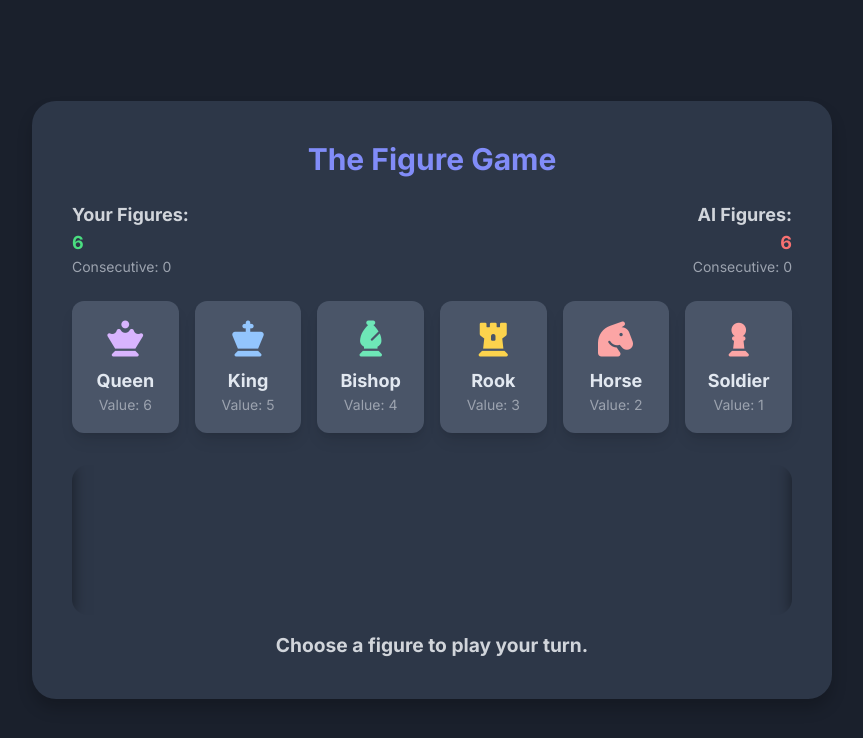
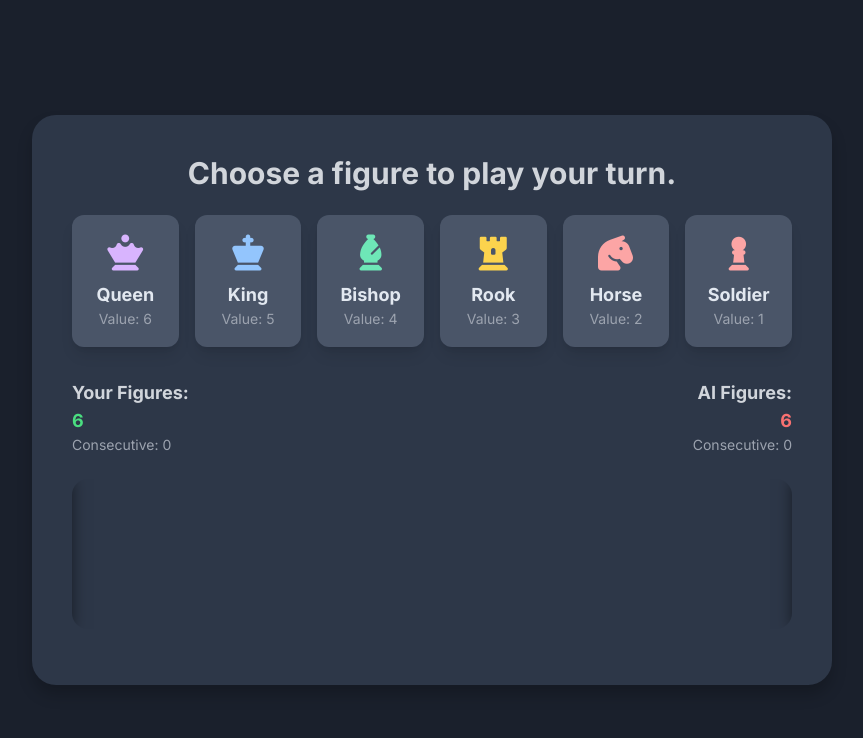
Before and after one commit to monikaplutadesign-it/figuresgame-logic-strategy, a plain HTML site: page index.html in a window 1280 px wide. Shown: the whole page, without its empty margins (208-1071 px from the left). Drawn offline with nearby package versions, Linux system fonts and the light colour scheme.

Commit message:
Add files via upload

```diff
--- a/index.html
+++ b/index.html
@@ -170,7 +170,12 @@
 <body>
 
     <div class="game-container">
-        <h1 class="text-3xl font-bold mb-6 text-indigo-400">The Figure Game</h1>
+        <h1 class="text-3xl font-bold mb-6 text-gray-300">Choose a figure to play your turn.</h1>
+
+        <!-- Figures to Choose From -->
+        <div id="player-figures" class="grid grid-cols-2 sm:grid-cols-3 md:grid-cols-6 gap-4 mb-8">
+            <!-- Figure cards will be generated here by JS -->
+        </div>
 
         <!-- Player Figures Remaining -->
         <div class="flex justify-between items-center mb-6 text-lg">
@@ -184,11 +189,6 @@
                 <span id="ai-figures-count" class="font-bold text-red-400">6</span>
                 <span class="text-sm text-gray-400">Consecutive: <span id="ai-consecutive-count">0</span></span>
             </div>
-        </div>
-
-        <!-- Figures to Choose From -->
-        <div id="player-figures" class="grid grid-cols-2 sm:grid-cols-3 md:grid-cols-6 gap-4 mb-8">
-            <!-- Figure cards will be generated here by JS -->
         </div>
 
         <!-- Curtain and Reveal Area -->
@@ -210,7 +210,7 @@
         </div>
 
         <!-- Message Log -->
-        <div id="game-message" class="result-text text-gray-300 mt-4">Choose a figure to play your turn.</div>
+        <div id="game-message" class="result-text text-gray-300 mt-4"></div>
 
     </div>
 
@@ -481,7 +481,7 @@
         aiConsecutiveCount = 0;
         updateFigureCounts();
         renderPlayerFigures();
-        gameMessageEl.textContent = 'Choose a figure to play your turn.';
+        gameMessageEl.textContent = '';
         modalEl.style.display = 'none';
 
         // Reset the curtain
```
